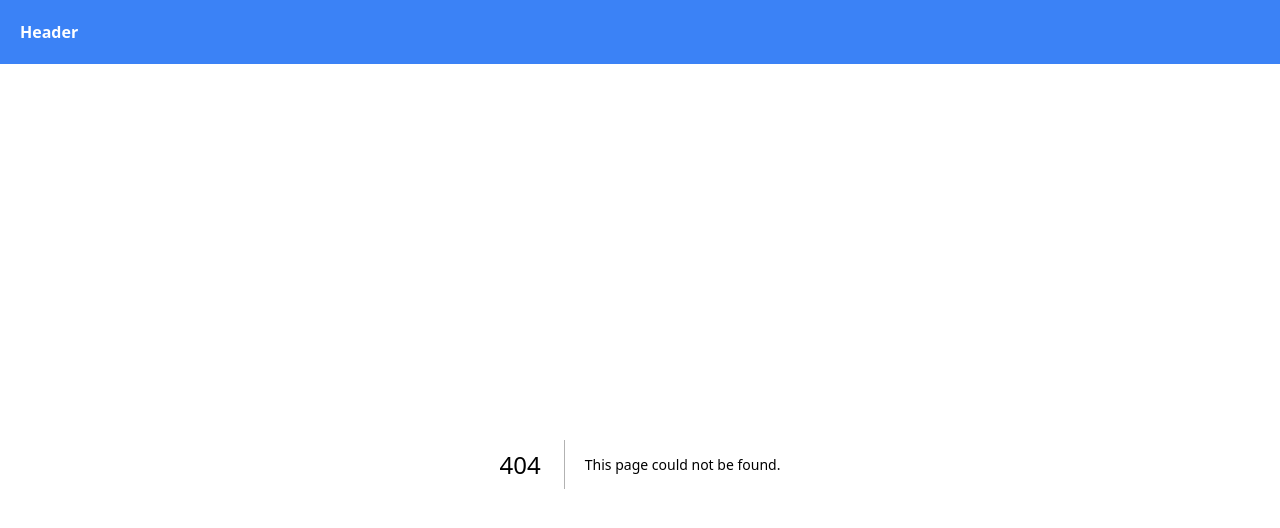
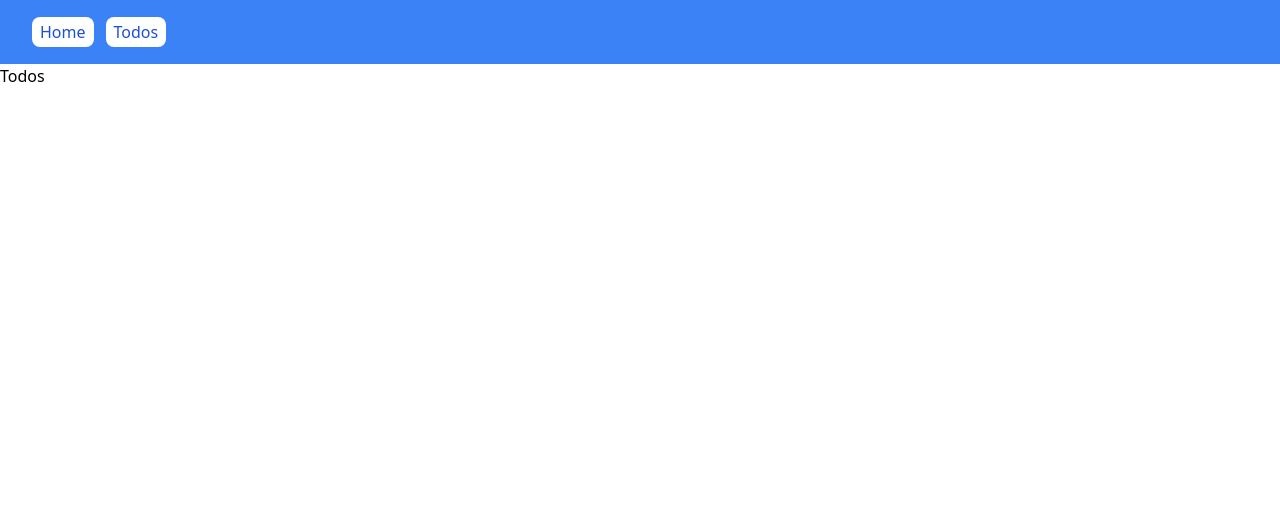
Before and after one commit to MailingDelgadoMedina/nextjs-upgrade-12-to-13, a Next.js app: page /todos in a window 1280 px wide. Before the commit this address had no page. Shown: the top 528 px of the page. Built offline with nearby package versions, Linux system fonts and the light colour scheme.

Commit message:
Added a line to the read me

```diff
--- a/app/Header.tsx
+++ b/app/Header.tsx
@@ -1,9 +1,13 @@
 import React from 'react'
+import Link from 'next/link'
 
 function Header() {
     return (
         <header className='p-5 bg-blue-500'>
-            <p className='text-white font-bold'>Header</p></header>
+
+            <Link href="/" className='m-3 px-2 py-1 bg-white text-blue-700 rounded-lg' >Home</Link>
+            <Link href="/todos" className='px-2 py-1 bg-white text-blue-700 rounded-lg' >Todos</Link>
+        </header>
     )
 }
 
--- /dev/null
+++ b/app/todos/TodosList.tsx
@@ -0,0 +1,12 @@
+import React from 'react'
+const fetchTodos = async () => {
+    const res = fetch("https://jsonplaceholder.typicode.com/todos/");
+    const todos = await (await res).json();
+}
+export default function TodosList() {
+    const todos = await fetchTodos()
+
+    return (
+        <div>TodosList</div>
+    )
+}
--- /dev/null
+++ b/app/todos/page.tsx
@@ -0,0 +1,13 @@
+import React from 'react'
+
+function page() {
+    return (
+        <div>
+
+            Todos
+
+        </div>
+    )
+}
+
+export default page
--- /dev/null
+++ b/typings.d.ts
@@ -0,0 +1,6 @@
+export type Todo = {
+    userId: number;
+    id: number;
+    title: string;
+    completed: boolean;
+}
```
Also changed, not shown: 1 other file (tests, documents, lock files or other folders).
